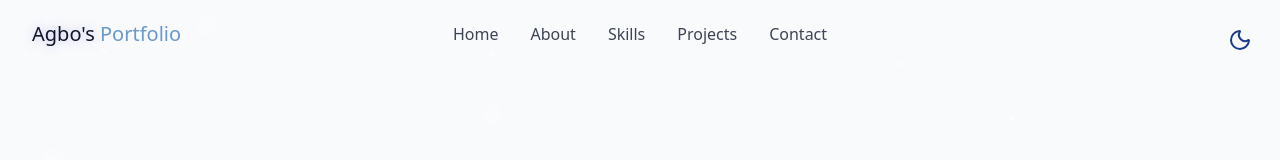
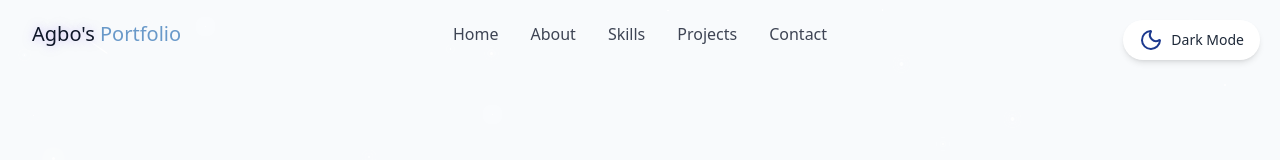
Before and after one commit to colonelagbo/great-portfolio, a React (Vite) app: page / in a window 1280 px wide. Shown: the top 160 px of the page. Built offline with nearby package versions, Linux system fonts and the light colour scheme.

Commit message:
updated ThemeToggle

```diff
--- a/src/components/ThemeToggle.jsx
+++ b/src/components/ThemeToggle.jsx
@@ -1,17 +1,15 @@
 import { Sun, Moon } from "lucide-react";
 import { useState } from "react";
-import {cn} from "@/lib/utils";
+import { cn } from "@/lib/utils";
 
 export const ThemeToggle = () => {
   const [isDarkMode, setIsDarkMode] = useState(false);
 
   const toggleTheme = () => {
     if (isDarkMode) {
-      // Switch to light mode
       document.documentElement.classList.remove("dark");
       setIsDarkMode(false);
     } else {
-      // Switch to dark mode
       document.documentElement.classList.add("dark");
       setIsDarkMode(true);
     }
@@ -20,16 +18,22 @@ export const ThemeToggle = () => {
   return (
     <button
       onClick={toggleTheme}
-    className={cn("fixed max-sm:hidden top-5 right-5 z-50 p-2 rounded-full transition-colors duration-300",
-      "forcus:outline-hidden"
+      className={cn(
+        "fixed max-sm:hidden top-5 right-5 z-50 flex items-center gap-2 px-4 py-2 rounded-full bg-white dark:bg-gray-800 shadow-md transition-colors duration-300",
+        "focus:outline-none"
       )}
     >
       {isDarkMode ? (
+        <>
           <Sun className="h-6 w-6 text-yellow-300" />
+          <span className="text-sm font-medium text-gray-800 dark:text-white">Light Mode</span>
+        </>
       ) : (
+        <>
           <Moon className="h-6 w-6 text-blue-900" />
+          <span className="text-sm font-medium text-gray-800 dark:text-white">Dark Mode</span>
+        </>
       )}
     </button>
-
   );
 };
```
Lines whose indentation alone changed are shown as unchanged.
